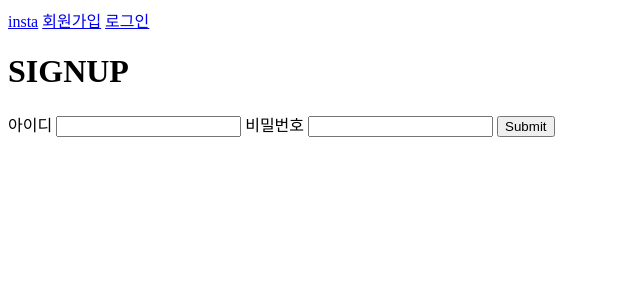
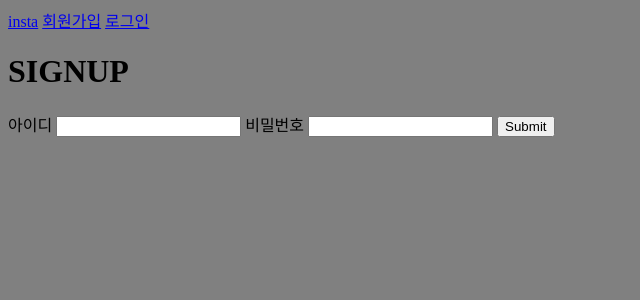
Before and after one commit to 1junee/insta, a FastAPI app: page /signup in a window 1280 px wide. Shown: the top 300 px of the page, without its empty margins (0-640 px from the left). Run offline with FastAPI, Linux system fonts and the light colour scheme.

Commit message:
static 경로 설정

```diff
--- a/main.py
+++ b/main.py
@@ -11,6 +11,7 @@ app.include_router(users.router)
 
 # media 폴더의 파일을 브라우저에서 /media 주소로 볼 수 있게 연결한다.
 app.mount('/media', StaticFiles(directory='media'), name='media')
+app.mount('/static', StaticFiles(directory='static'), name='static')
 
 # HOME: 기본 응답 확인 ==============================================
 @app.get('/')
--- /dev/null
+++ b/static/style.css
@@ -0,0 +1,3 @@
+body {
+    background-color: gray;
+}
--- a/templates/base.html
+++ b/templates/base.html
@@ -4,12 +4,13 @@
         <meta charset="UTF-8">
         <meta name="viewport" content="width=device-width, initial-scale=1.0">
         <title>{% block title %} insta {% endblock %}</title>
+        <link rel="stylesheet" href="/static/style.css">
     </head>
     <body>
         <nav>
             <a href="/posts">insta</a>
             {% if user %}
-                <!-- 로그인을 한경우 -->
+                <!-- 로그인을 한 경우 -->
                 <a href="/posts/new">새글</a>
                 <form action="/logout" method="post">
                     <input type="submit" value="로그아웃">
```
